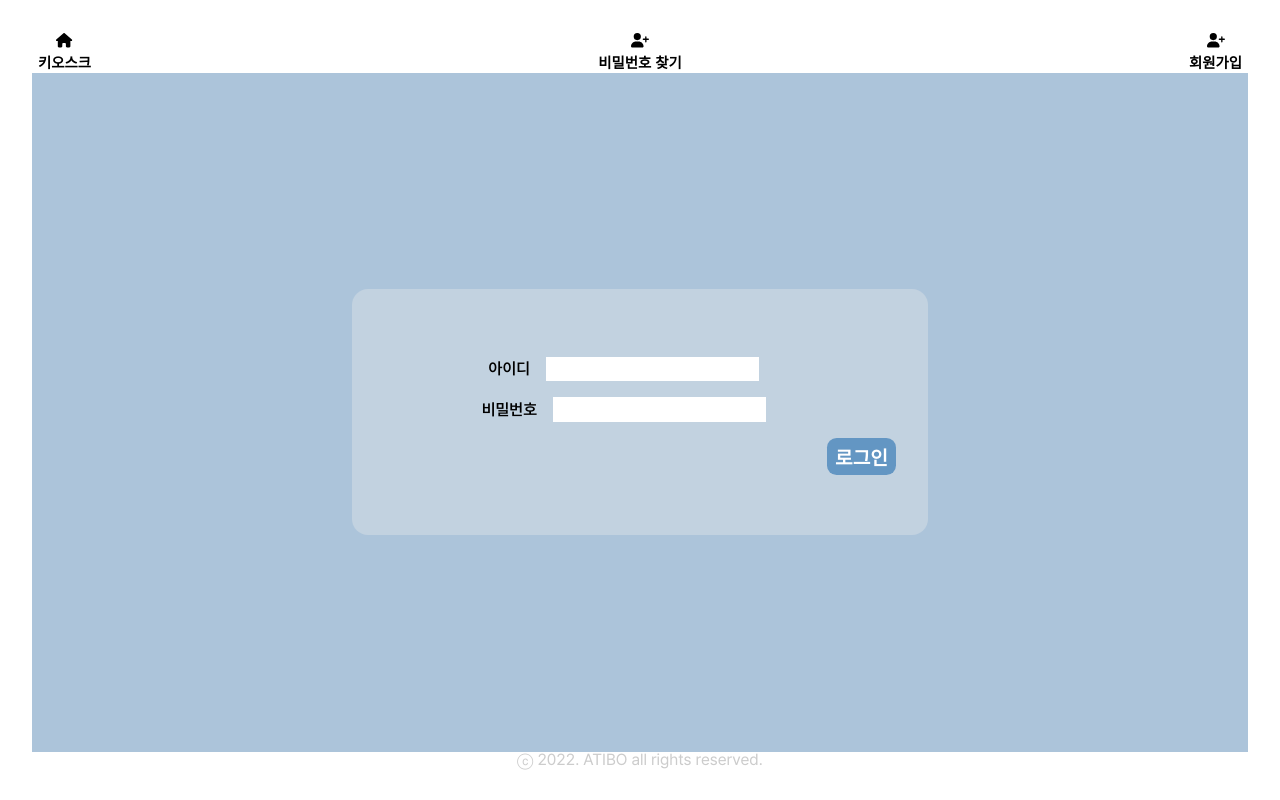
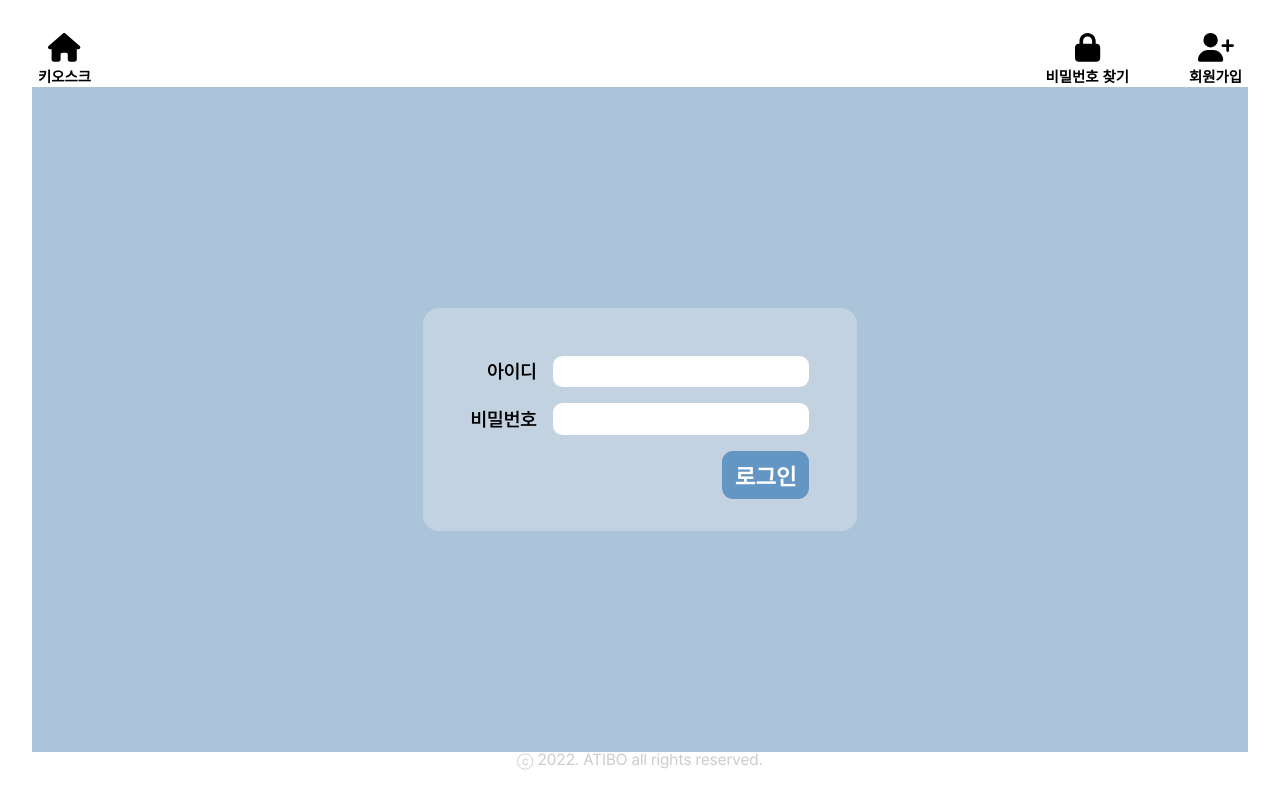
Before and after one commit to student-inbody-kiosk/ATIBO, a Vue app in the folder frontend/: page /admin in a window 1280 px wide. Built offline with nearby package versions, Linux system fonts and the light colour scheme; no server answers; what @ckeditor/ckeditor5-vue would draw is missing.

Commit message:
FE:feat: update VInput VButton css styling

```diff
--- a/frontend/src/components/admin/AdmHeader.vue
+++ b/frontend/src/components/admin/AdmHeader.vue
@@ -21,28 +21,32 @@ const handleModalClose = function closeModal() {
     <div class="admin-header">
         <VIconButton
             class="admin-header__icon"
-            text="홈"
+            text="메인 화면"
             @click="$router.push({ name: 'admin-main' })">
-            <font-awesome-icon icon="house" />
+            <font-awesome-icon icon="house" size="2x" />
+        </VIconButton>
+        <div class="admin-header__buttons">
+            <VIconButton
+                class="admin-header__icon"
+                text="이메일 변경"
+                @click="$emit('email')">
+                <font-awesome-icon icon="envelope" size="2x" />
             </VIconButton>
 
             <VIconButton
                 class="admin-header__icon"
-            text="이메일 변경"
-            @click="$emit('email')">
-            <font-awesome-icon icon="house" />
+                text="비밀번호 변경"
+                @click="$emit('password')">
+                <font-awesome-icon icon="lock" size="2x" />
             </VIconButton>
 
             <VIconButton
                 class="admin-header__icon"
-            text="password"
-            @click="$emit('password')">
-            <font-awesome-icon icon="house" />
+                text="로그아웃"
+                @click="logout">
+                <font-awesome-icon icon="user" size="2x" />
             </VIconButton>
-
-        <VIconButton class="admin-header__icon" text="로그아웃" @click="logout">
-            <font-awesome-icon icon="house" />
-        </VIconButton>
+        </div>
     </div>
 
     <!-- modal -->
@@ -58,5 +62,13 @@ const handleModalClose = function closeModal() {
 <style lang="scss">
 .admin-header {
     display: flex;
+    align-items: center;
+    justify-content: space-between;
+}
+
+.admin-header__buttons {
+    display: flex;
+    align-items: center;
+    gap: 1rem;
 }
 </style>
--- a/frontend/src/components/admin/SignupForm.vue
+++ b/frontend/src/components/admin/SignupForm.vue
@@ -81,7 +81,7 @@ const handleSubmit = function signup(event: Event) {
 </script>
 
 <template>
-    <form @submit.prevent="handleSubmit">
+    <form class="signup-form" @submit.prevent="handleSubmit">
         <VInput
             id="signup-form-username"
             label="아이디"
@@ -139,8 +139,24 @@ const handleSubmit = function signup(event: Event) {
             condition="소개 문구는 공백 제외 10자 이상 작성해주세요"
             size="md"
             @input="handleCommentInput" />
-        <VButton text="회원가입" type="submit" color="green" />
+        <VButton
+            class="signup-form__button"
+            text="회원가입"
+            type="submit"
+            color="green" />
     </form>
 </template>
 
-<style lang="scss" scoped></style>
+<style lang="scss" scoped>
+.signup-form {
+    display: flex;
+    flex-direction: column;
+    align-items: flex-end;
+    gap: 1rem;
+    margin: 1rem 2rem;
+}
+
+.signup-form__button {
+    align-self: center;
+}
+</style>
--- a/frontend/src/components/admin/accounts/PwResetForm.vue
+++ b/frontend/src/components/admin/accounts/PwResetForm.vue
@@ -39,22 +39,30 @@ const handleSubmit = function resetPwRequest(event: Event) {
 </script>
 
 <template>
-    <form class="pw-reset-form" @submit.prevent="handleSubmit">
     <VLoading v-if="isLoading" color="admin-primary" />
-        <div v-else>
+    <form v-else class="pw-reset-form" @submit.prevent="handleSubmit">
         <VInput
             id="pw-reset-username"
             name="username"
             type="text"
+            size="md"
             label="아이디" />
         <VInput
             id="pw-reset-email"
             name="email"
             type="email"
+            size="md"
             label="이메일" />
         <VButton text="비밀번호 초기화" color="green" type="submit" />
-        </div>
     </form>
 </template>
 
-<style lang="scss"></style>
+<style lang="scss">
+.pw-reset-form {
+    display: flex;
+    flex-direction: column;
+    align-items: center;
+    gap: 2rem;
+    margin: 1.5rem 1rem 0.7rem 1rem;
+}
+</style>
--- a/frontend/src/components/common/VButton.vue
+++ b/frontend/src/components/common/VButton.vue
@@ -9,7 +9,7 @@ withDefaults(
         type?: 'button' | 'submit' | 'reset';
     }>(),
     {
-        size: 'sm',
+        size: 'xs',
         type: 'button',
     }
 );
@@ -66,31 +66,31 @@ const handleClick = function () {
 // size
 .v-button.xs {
     min-width: 2rem;
-    padding: 0.2rem 0.3rem;
+    padding: 0.3rem 0.6rem;
     font-size: 1rem;
 }
 
 .v-button.sm {
     min-width: 3rem;
-    padding: 0.3rem 0.5rem;
+    padding: 0.4rem 0.7rem;
     font-size: 1.2rem;
 }
 
 .v-button.md {
     min-width: 4rem;
-    padding: 0.5rem 0.7rem;
+    padding: 0.5rem 0.8rem;
     font-size: 1.4rem;
 }
 
 .v-button.lg {
     min-width: 6rem;
-    padding: 0.7rem 0.9rem;
+    padding: 0.7rem 1rem;
     font-size: 1.6rem;
 }
 
 .v-button.xl {
     min-width: 18rem;
-    padding: 1.1rem 1.3rem;
+    padding: 1.1rem 1.4rem;
     font-size: 2rem;
 }
 </style>
--- a/frontend/src/components/common/VInput.vue
+++ b/frontend/src/components/common/VInput.vue
@@ -15,7 +15,7 @@ const props = withDefaults(
         max?: number;
         textAlign?: 'left' | 'right' | 'center' | 'justify';
         color?: 'kiosk-primary' | 'admin-primary';
-        size?: 'sm' | 'md' | 'lg';
+        size?: 'sm' | 'md' | 'lg' | 'xl';
         isError?: boolean;
         condition?: string;
         isFocus?: boolean;
@@ -116,11 +116,18 @@ const handleInput = function handleAppInput(event: Event) {
 
 .v-input__label-input label {
     font-weight: 600;
+    white-space: nowrap;
+}
+
+.v-input__label-input textarea {
+    width: 100%;
+    min-width: 17rem;
+    min-height: 5rem;
 }
 
 .v-input__condition {
     color: transparentize($black, 0.7);
-    font-size: 0.8rem;
+    font-size: 0.9rem;
 }
 
 //color
@@ -164,6 +171,17 @@ const handleInput = function handleAppInput(event: Event) {
 }
 
 .v-input.md {
+    font-size: 1.2rem;
+
+    input,
+    textarea {
+        padding: 0.3rem;
+        border-radius: 0.5em;
+        font-size: 1.2rem;
+    }
+}
+
+.v-input.lg {
     font-size: 1.4rem;
 
     input,
@@ -174,7 +192,7 @@ const handleInput = function handleAppInput(event: Event) {
     }
 }
 
-.v-input.lg {
+.v-input.xl {
     font-size: 2rem;
 
     input,
--- a/frontend/src/constants/regexes.ts
+++ b/frontend/src/constants/regexes.ts
@@ -11,11 +11,11 @@ const regexes = {
 const accountRegexes = {
     username: {
         reg: /^(?=.*[a-zA-Z])(?=.*\d)[a-zA-Z\d]{5,20}$/,
-        condition: '아이디는 영어와 숫자를 조합하여 5~20자로 입력해주세요',
+        condition: '영어와 숫자를 조합하여 5~20자로 입력해주세요',
     },
     name: {
         reg: /^[가-힣]{2,5}$/,
-        condition: '이름은 한글 2~5자로 입력해주세요',
+        condition: '한글 2~5자로 입력해주세요',
     },
     email: {
         reg: /^[a-zA-Z0-9._%+-]+@[a-zA-Z0-9.-]+\.[a-zA-Z]{2,}$/,
@@ -23,8 +23,7 @@ const accountRegexes = {
     },
     password: {
         reg: /^(?=.*[A-Za-z])(?=.*\d)(?=.*[@$!%*#?&])[A-Za-z\d@$!%*#?&]{8,24}$/,
-        condition:
-            '영어, 숫자, 특수문자를 최소 하나씩 조합하여 8~24자로 입력해주세요',
+        condition: '영어, 숫자, 특수문자를 조합하여 8~24자로 입력해주세요',
     },
 };
 
--- a/frontend/src/views/admin/AdmIndexView.vue
+++ b/frontend/src/views/admin/AdmIndexView.vue
@@ -28,44 +28,42 @@ const handleLoginSubmit = function submitLogin() {
 </script>
 
 <template>
-    <div class="login-container">
+    <form class="login-form">
         <VInput
-            id="id"
+            id="login-username"
+            name="username"
             :value="username"
             label="아이디"
+            size="md"
             @input="(value) => (username = value)"
             @enter="handleLoginSubmit" />
         <VInput
-            id="password"
+            id="login-password"
+            name="password"
             type="password"
             :value="password"
             label="비밀번호"
+            size="md"
             @input="(value) => (password = value)"
             @enter="handleLoginSubmit" />
         <VButton
             text="로그인"
             color="admin-primary"
-            size="sm"
+            size="md"
             @click="handleLoginSubmit" />
-    </div>
+    </form>
 </template>
 
 <style lang="scss" scoped>
-.login-container {
+.login-form {
     align-self: center;
     display: flex;
     flex-direction: column;
     justify-content: center;
-    align-items: center;
+    align-items: flex-end;
     gap: 1rem;
-    width: 50%;
-    height: 40%;
-    padding: 0.5rem 2rem 0 0;
+    padding: 3rem 3rem 2rem 3rem;
     border-radius: 1rem;
     background-color: $admin-tertiary;
 }
-
-button {
-    align-self: flex-end;
-}
 </style>
--- a/frontend/src/views/admin/AdmMainView.vue
+++ b/frontend/src/views/admin/AdmMainView.vue
@@ -15,27 +15,27 @@ const { username } = useAccountsStore();
             <VButton
                 text="학생 관리"
                 color="admin-primary"
-                size="lg"
+                size="xl"
                 @click="$router.push({ name: 'admin-student' })" />
             <VButton
                 text="출결 관리"
                 color="admin-primary"
-                size="lg"
+                size="xl"
                 @click="$router.push({ name: 'admin-attend' })" />
             <VButton
                 text="인바디 관리"
                 color="admin-primary"
-                size="lg"
+                size="xl"
                 @click="$router.push({ name: 'admin-inbody' })" />
             <VButton
                 text="운동기구 관리"
                 color="admin-primary"
-                size="lg"
+                size="xl"
                 @click="$router.push({ name: 'admin-gym' })" />
             <VButton
                 text="학교정보 관리"
                 color="admin-primary"
-                size="lg"
+                size="xl"
                 @click="$router.push({ name: 'admin-school' })" />
         </section>
     </div>
--- a/frontend/src/views/admin/AdmView.vue
+++ b/frontend/src/views/admin/AdmView.vue
@@ -31,16 +31,20 @@ const handleCloseModal = function closeModal() {
                 <VIconButton
                     text="키오스크"
                     @click="$router.push({ name: 'kiosk-index' })">
-                    <font-awesome-icon icon="house" />
+                    <font-awesome-icon icon="house" size="2x" />
                 </VIconButton>
-                <VIconButton
-                    text="비밀번호 찾기"
-                    @click="isPwResetModalOpen = true">
-                    <font-awesome-icon icon="user-plus" />
-                </VIconButton>
-                <VIconButton text="회원가입" @click="isSignupModalOpen = true">
-                    <font-awesome-icon icon="user-plus" />
-                </VIconButton>
+                <div class="admin-index-header__right-buttons">
+                    <VIconButton
+                        text="비밀번호 찾기"
+                        @click="isPwResetModalOpen = true">
+                        <font-awesome-icon icon="lock" size="2x" />
+                    </VIconButton>
+                    <VIconButton
+                        text="회원가입"
+                        @click="isSignupModalOpen = true">
+                        <font-awesome-icon icon="user-plus" size="2x" />
+                    </VIconButton>
+                </div>
             </div>
             <AdmHeader v-else />
         </template>
@@ -66,4 +70,10 @@ const handleCloseModal = function closeModal() {
     align-items: center;
     justify-content: space-between;
 }
+
+.admin-index-header__right-buttons {
+    display: flex;
+    align-items: center;
+    gap: 3rem;
+}
 </style>
```
Also changed, not shown: frontend/src/main.ts (+14 -10 lines). Lines whose indentation alone changed are shown as unchanged.
